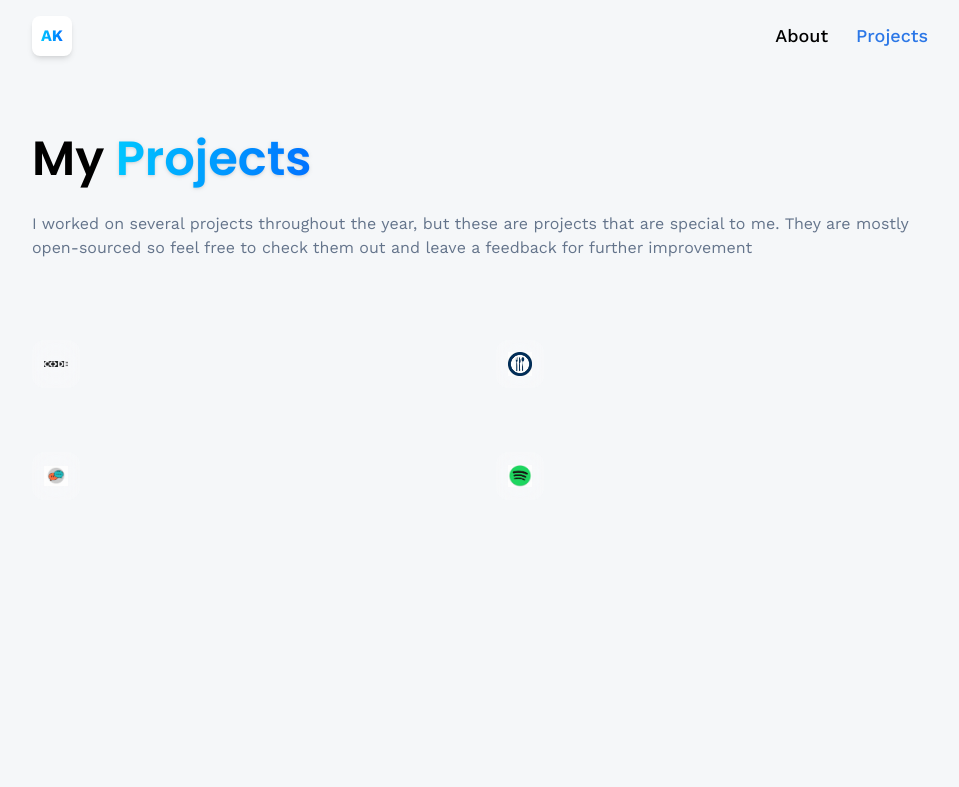
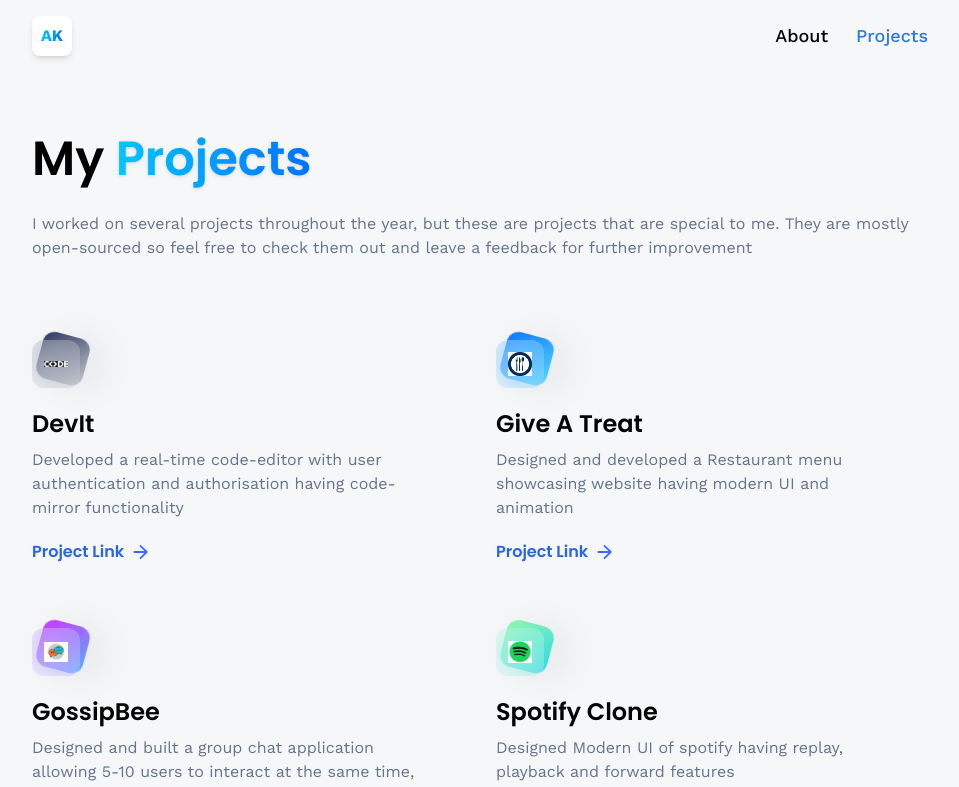
Before and after one commit to AlishaKausheen/Portfolio, a React (Vite) app in the folder Portfolio/: page /projects in a window 1280 px wide. Shown: the top 787 px of the page, without its empty margins (160-1119 px from the left). Built offline with nearby package versions, Linux system fonts and the light colour scheme.

Commit message:
fixing project screen

```diff
--- a/Portfolio/src/App.jsx
+++ b/Portfolio/src/App.jsx
@@ -7,7 +7,7 @@
 const App = () => {
   return (
     <div>
-          <main className='bg-slate-300/20 h-[100vh]'>
+          <main className='bg-slate-300/20 h-full'>
               <Router>
                   <Navbar/>
                   <Routes>
--- a/Portfolio/src/constants/index.js
+++ b/Portfolio/src/constants/index.js
@@ -127,28 +127,28 @@
 export const projects = [
     {
         iconUrl: Devit,
-        theme: 'btn-back-red',
+        theme: 'btn-back-black',
         name: 'DevIt',
         description: 'Developed a real-time code-editor with user authentication and authorisation having code-mirror functionality',
         link: 'https://github.com/AlishaKausheen/DevIt',
     },
     {
         iconUrl: food,
-        theme: 'btn-back-green',
+        theme: 'btn-back-blue',
         name: 'Give A Treat',
         description: 'Designed and developed a Restaurant menu showcasing website having modern UI and animation',
         link: 'https://github.com/AlishaKausheen/Give-A-Treat',
     },
     {
         iconUrl: chat,
-        theme: 'btn-back-blue',
+        theme: 'btn-back-pink',
         name: 'GossipBee',
         description: 'Designed and built a group chat application allowing 5-10 users to interact at the same time, having functionality of notifying them of other user exist and entry',
         link: 'https://github.com/AlishaKausheen/GossipBee',
     },
     {
         iconUrl: spotify,
-        theme: 'btn-back-pink',
+        theme: 'btn-back-green',
         name: 'Spotify Clone',
         description: 'Designed Modern UI of spotify having replay, playback and forward features',
         link: 'https://github.com/AlishaKausheen/Spotify-Clone',
--- a/Portfolio/src/pages/Contact.jsx
+++ b/Portfolio/src/pages/Contact.jsx
@@ -59,7 +59,7 @@
   };
 
   return (
-    <section className='relative flex lg:flow-row flex-col max-container'>
+    <section className='relative flex lg:flow-row flex-col max-container h-[100vh]'>
 
     {alert.show && <Alert {...alert}/>}
       <div className='flex-1 min-w-[50%] flex flex-col'>
--- a/Portfolio/src/pages/Home.jsx
+++ b/Portfolio/src/pages/Home.jsx
@@ -1,4 +1,4 @@
-import React, { useState } from 'react';
+import React, { useState, useEffect , useRef } from 'react';
 import { Canvas } from '@react-three/fiber';
 import { Suspense } from 'react';
 import Loader from '../components/Loader';
@@ -7,15 +7,27 @@
 import Bird from '../models/Bird';
 import Plane from '../models/Plane';
 import HomeInfo from '../components/HomeInfo';
-
-{/* <div className='absolute top-20 left-0 right-0 z-10 flex items-center
-      justify-center'>
-  POPUP
-</div> */}
+import sakura from '../assets/sakura.mp3';
 
 const Home = () => {
   const [isRotating, setIsRotating] = useState(false);
   const [currentStage, setCurrentStage] = useState(1);
+
+
+  const audioRef = useRef(new Audio(sakura));
+  audioRef.current.volume = 0.4;
+  audioRef.current.loop = true;
+
+  const [isPlayingSound, setIsPlayingSound] = useState(false);
+
+  useEffect(() => {
+    if (isPlayingSound) {
+      audioRef.current.play();
+    }
+    return () => {
+      audioRef.current.pause();
+    }
+  },[isPlayingSound])
 
   const adjustIslandForScreenSize = () => {
     let screenScale = null;
--- a/Portfolio/src/pages/Projects.jsx
+++ b/Portfolio/src/pages/Projects.jsx
@@ -1,5 +1,8 @@
 import React from 'react'
 import { projects } from '../constants'
+import {Link} from 'react-router-dom'
+import { arrow } from '../assets/icons'
+import CTA from '../components/CTA'
 
 const Projects = () => {
   return (
@@ -17,7 +20,7 @@
         {projects.map((project) => (
           <div className='lg:w-[400px] w-full' key={project.name}>
             <div className='block-container w-12 h-12'>
-              <div className={`btn-black rounded-xl ${project.theme}`} />
+              <div className={`btn-back rounded-xl ${project.theme}`} />
               <div className='btn-front rounded-xl flex justify-center
                items-center'>
                 <img
@@ -25,10 +28,32 @@
                   alt={project.name}
                 className='w-1/2 h-1/2 object-contain'/>
               </div>
+            </div>
+            <div className='mt-5 flex flex-col'>
+              <h4 className='text-2xl font-poppins font-semibold'>
+                {project.name}
+              </h4>
+              <p className='mt-2 text-slate-500'>
+                {project.description}
+              </p>
+              <div className='mt-5 flex items-center gap-2 font-poppins'>
+                <Link
+                  to={project.link}
+                  target='_blank'
+                  rel='noopener noreferrer'
+                  className='font-semibold text-blue-600'>
+                  Project Link
+                </Link>
+                <img src={arrow}
+                  alt='arrow'
+                className='w-4 h-4 object-contain'/>
+                </div>
               </div>
             </div>
        ))}
       </div>
+      <hr className='border-slate-200' />
+      <CTA/>
     </section>
   )
 }
```
